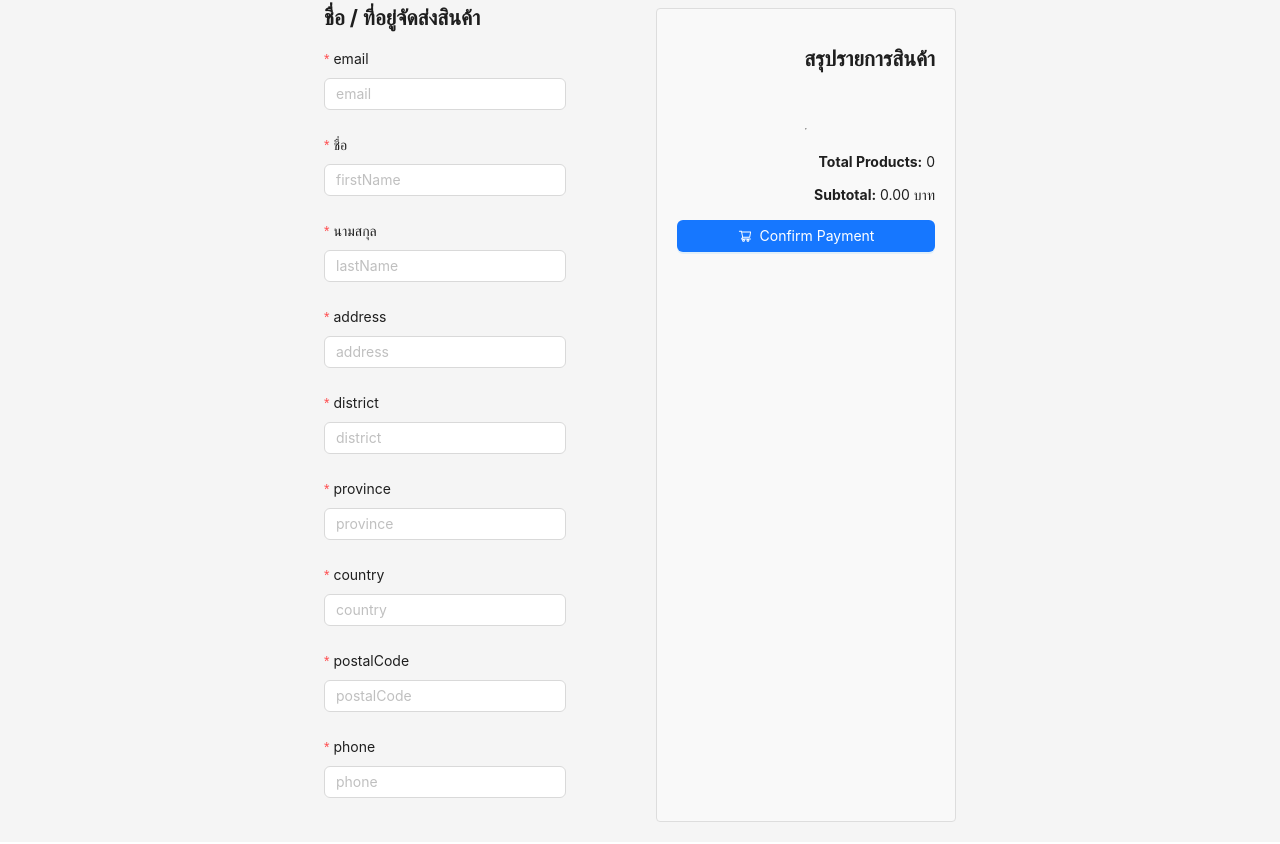
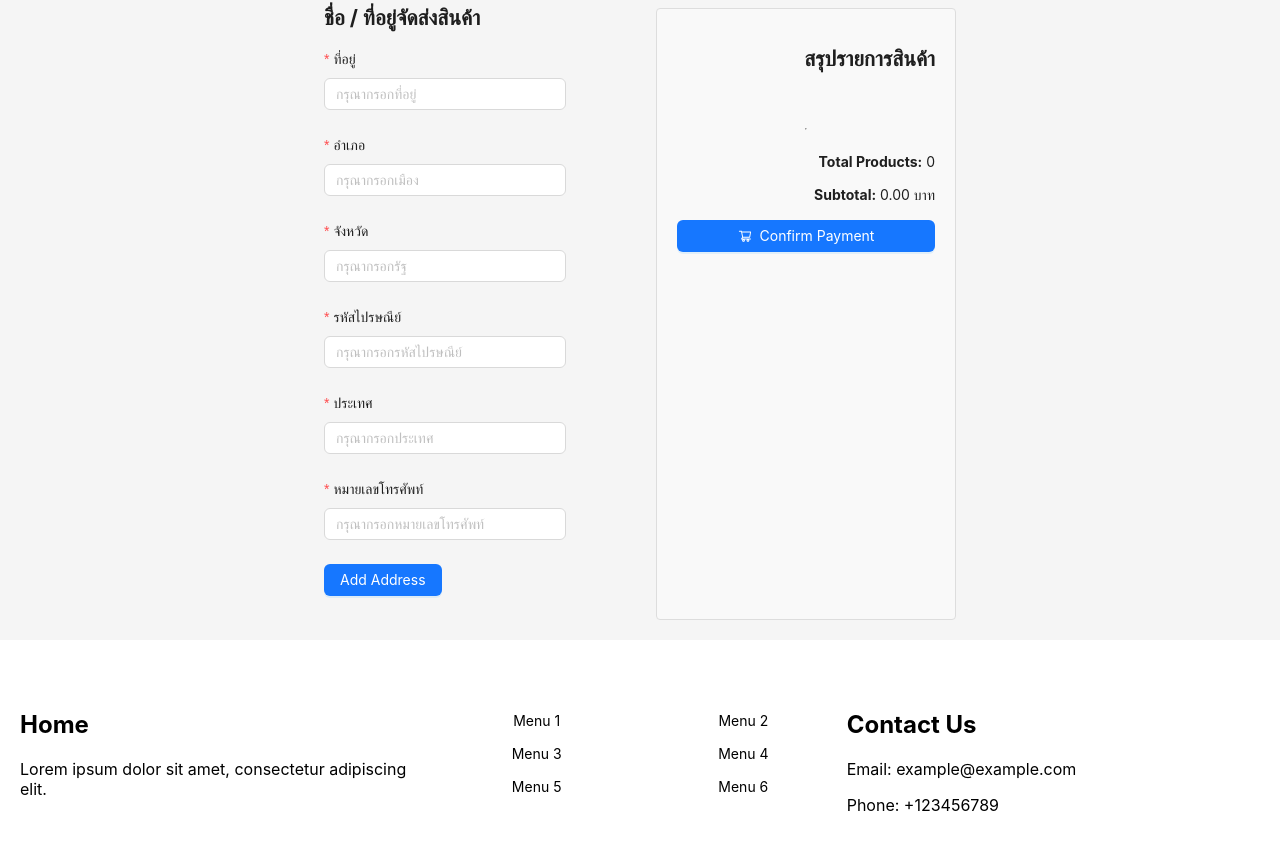
Before and after one commit to klanarongp/ecommerceV2, a React (Create React App) app: page /Payment in a window 1280 px wide. Shown: the part 496-1340 px from the top of the page. Built offline with nearby package versions, Linux system fonts and the light colour scheme.

Commit message:
frontend V4

```diff
--- a/package.json
+++ b/package.json
@@ -1,6 +1,6 @@
 {
   "name": "ecommerce",
-  "version": "0.1.1",
+  "version": "0.1.3",
   "private": true,
   "dependencies": {
     "@testing-library/jest-dom": "^5.17.0",
--- a/src/App.js
+++ b/src/App.js
@@ -1,6 +1,7 @@
 import React from 'react';
 import { Route, Routes } from 'react-router-dom';
 import Login from './Login/Login';
+import Register from './Register/Register';
 import Home from './Home/Home';
 import Promotion from './Promotion/Promotion';
 import Products from './Products/Products';
@@ -21,6 +22,7 @@ const App = () => {
         <Route path="/" element={<Home />} />
         <Route path="/Home" element={<Home />} />
         <Route path="/login" element={<Login />} />
+        <Route path="/Register" element={<Register />} />
         <Route path="/Promotion" element={<Promotion />} />
         <Route path="/Products" element={<Products />} />
         <Route path="/Details/:id" element={<Details />} />
--- a/src/Login/Login.js
+++ b/src/Login/Login.js
@@ -64,7 +64,7 @@ const Login = () => {
           <Button type="primary" htmlType="submit" className="login-form-button">
             Log in
           </Button>
-          <Button type="default" htmlType="button" className="login-form-button signup-button" href="/signup">
+          <Button type="default" htmlType="button" className="login-form-button signup-button" href="/Register">
             Sign Up
           </Button>
         </Form.Item>
--- a/src/Payment/Payment.js
+++ b/src/Payment/Payment.js
@@ -2,6 +2,7 @@ import React, { useState } from 'react';
 import { Layout, Form, Input, Button, Modal, Upload, message, Menu } from 'antd';
 import { ShoppingCartOutlined, UserOutlined, UploadOutlined } from '@ant-design/icons';
 import { Link, useLocation } from 'react-router-dom';
+import axios from 'axios';
 import './Payment.css';
 import bannerImage from '../assets/img1.png';
 
@@ -12,29 +13,68 @@ const Payment = () => {
   const [isModalVisible, setIsModalVisible] = useState(false);
   const [fileList, setFileList] = useState([]);
   const location = useLocation();
-
-  // Get products from location or localStorage
   const [productsInCart] = useState(() => {
     const savedCart = JSON.parse(localStorage.getItem('cart')) || [];
     return location.state?.productsInCart || savedCart;
   });
 
-  // Calculate total quantity and price
   const totalQuantity = productsInCart.reduce((total, product) => total + product.quantity, 0);
   const totalPrice = productsInCart.reduce((total, product) => total + product.price * product.quantity, 0);
 
-  const onFinish = (values) => {
-    console.log('Payment Info:', values);
+  const onFinish = async (values) => {
+    try {
+      const token = localStorage.getItem('token');
+      const response = await axios.put('http://localhost:3000/api/address', values, {
+        headers: {
+          'Authorization': `Bearer ${token}`
+        }
+      });
+      console.log('Response:', response.data);
+      message.success('ข้อมูลที่อยู่จัดส่งถูกส่งเรียบร้อยแล้ว');
+      setIsModalVisible(false);
+    } catch (error) {
+      console.error('Error sending address:', error);
+      message.error('เกิดข้อผิดพลาดในการส่งข้อมูลที่อยู่');
+    }
   };
 
-  const showModal = () => {
-    setIsModalVisible(true);
-  };
+  const handleOk = async () => {
+    try {
+        const formData = new FormData();
+        const totalQuantity = productsInCart.reduce((total, product) => total + product.quantity, 0);
+        const vat = totalPrice * 0.07;
+        const promotion_id = null;
+        const total_price = totalPrice + vat;
 
-  const handleOk = () => {
-    message.success('ระบบได้รับการยืนยันการชำระเงินแล้ว');
-    setIsModalVisible(false);
-  };
+        // Append billing information
+        formData.append('amount', totalQuantity);
+        formData.append('vat', vat);
+        formData.append('promotion_id', promotion_id);
+        formData.append('price', totalPrice);
+        formData.append('total_price', total_price);
+
+        // Append uploaded files
+        fileList.forEach((file) => {
+            formData.append('img_bill', file.originFileObj);
+        });
+
+        const response = await axios.post('http://localhost:3000/api/billing', formData, {
+            headers: {
+                'Content-Type': 'multipart/form-data',
+                'Authorization': `Bearer ${localStorage.getItem('token')}`, // เพิ่ม Authorization header
+            },
+        });
+
+        console.log('Payment confirmation response:', response.data);
+        message.success('ระบบได้รับการยืนยันการชำระเงินแล้ว');
+        setIsModalVisible(false);
+        setFileList([]);
+    } catch (error) {
+        console.error('Error confirming payment:', error);
+        message.error('เกิดข้อผิดพลาดในการยืนยันการชำระเงิน');
+    }
+
+};
 
   const handleCancel = () => {
     setIsModalVisible(false);
@@ -88,27 +128,54 @@ const Payment = () => {
             layout="vertical"
             onFinish={onFinish}
             style={{ maxWidth: '400px' }}
-          >       {/* 'firstName', 'lastName', 'address', 'district', 'province', 'country', 'postalCode', 'phone', 'bankTransfer' */}
-            {['email', 'firstName', 'lastName', 'address', 'district', 'province', 'country', 'postalCode', 'phone'].map((field, index) => (
+          >
+            {[ 'street_address', 'city', 'state', 'postal_code', 'country', 'phone'].map((field, index) => (
               <Form.Item
                 key={index}
                 name={field}
-                label={field === 'firstName' ? 'ชื่อ' : field === 'lastName' ? 'นามสกุล' : field}
-                rules={[{ required: true, message: `กรุณากรอก${field}` }]}
+                label={
+                  field === 'street_address' ? 'ที่อยู่' :
+                  field === 'city' ? 'อำเภอ' :
+                  field === 'state' ? 'จังหวัด' :
+                  field === 'postal_code' ? 'รหัสไปรษณีย์' :
+                  field === 'country' ? 'ประเทศ' :
+                  field === 'phone' ? 'หมายเลขโทรศัพท์' :
+                  field
+                }
+                rules={[
+                  { required: true, message: `กรุณากรอก${field}` },
+                  ...(field === 'phone' ? [{ pattern: /^[0-9]{10}$/, message: 'กรุณากรอกหมายเลขโทรศัพท์ให้ถูกต้อง' }] : []),
+                ]}
               >
-                <Input placeholder={field} />
+                <Input
+                  placeholder={
+                    field === 'street_address' ? 'กรุณากรอกที่อยู่' :
+                    field === 'city' ? 'กรุณากรอกเมือง' :
+                    field === 'state' ? 'กรุณากรอกรัฐ' :
+                    field === 'postal_code' ? 'กรุณากรอกรหัสไปรษณีย์' :
+                    field === 'country' ? 'กรุณากรอกประเทศ' :
+                    field === 'phone' ? 'กรุณากรอกหมายเลขโทรศัพท์' :
+                    'กรุณากรอก ' + field
+                  }
+                />
               </Form.Item>
             ))}
+
+            <Form.Item>
+              <Button type="primary" htmlType="submit">
+                Add Address
+              </Button>
+            </Form.Item>
           </Form>
         </div>
 
-        {/* Cart Summary total */}
+        {/* Cart Summary */}
         <div className="cart-summary">
           <h2>สรุปรายการสินค้า</h2>
           <div>
             {productsInCart.map((product) => (
               <div key={product.id} className="cart-item">
-                <strong>{product.description}</strong> x {product.quantity} = { (product.price * product.quantity).toFixed(2) } บาท
+                <strong>{product.description}</strong> x {product.quantity} = {(product.price * product.quantity).toFixed(2)} บาท
               </div>
             ))}
           </div>
@@ -119,7 +186,7 @@ const Payment = () => {
           <div>
             <strong>Subtotal:</strong> {totalPrice.toFixed(2)} บาท
           </div>
-          <Button type="primary" icon={<ShoppingCartOutlined />} block onClick={showModal}>
+          <Button type="primary" icon={<ShoppingCartOutlined />} block onClick={() => setIsModalVisible(true)}>
             Confirm Payment
           </Button>
         </div>
@@ -161,10 +228,10 @@ const Payment = () => {
             ))}
           </ul>
         </div>
-        <div className="footer-section contact-info">
+        <div className="footer-section">
           <h2>Contact Us</h2>
-          <p>Email: contact@ourstore.com</p>
-          <p>Phone: +123 456 7890</p>
+          <p>Email: example@example.com</p>
+          <p>Phone: +123456789</p>
         </div>
       </Footer>
     </Layout>
--- /dev/null
+++ b/src/Register/Register.js
@@ -0,0 +1,64 @@
+import React, { useState } from 'react';
+import { Form, Input, Button, message } from 'antd';
+import axios from 'axios';
+
+const Register = () => {
+    const [loading, setLoading] = useState(false);
+
+    const onFinish = async (values) => {
+        setLoading(true);
+        try {
+            await axios.post('http://localhost:3000/api/users/register', values);
+            message.success('สร้างผู้ใช้งานสำเร็จ'); // เพิ่มข้อความที่ต้องการที่นี่
+            // Redirect to login or homepage
+        } catch (error) {
+            message.error(error.response.data.message || 'Failed to register');
+        } finally {
+            setLoading(false);
+        }
+    };
+
+    return (
+        <div style={{ maxWidth: '400px', margin: 'auto' }}>
+            <h2>Register</h2>
+            <Form onFinish={onFinish}>
+                <Form.Item
+                    name="email"
+                    rules={[{ required: true, type: 'email', message: 'Please input a valid email!' }]}
+                >
+                    <Input placeholder="Email" />
+                </Form.Item>
+                <Form.Item
+                    name="password"
+                    rules={[{ required: true, message: 'Please input your password!' }]}
+                >
+                    <Input.Password placeholder="Password" />
+                </Form.Item>
+                <Form.Item
+                    name="confirm"
+                    dependencies={['password']}
+                    rules={[
+                        { required: true, message: 'Please confirm your password!' },
+                        ({ getFieldValue }) => ({
+                            validator(_, value) {
+                                if (!value || getFieldValue('password') === value) {
+                                    return Promise.resolve();
+                                }
+                                return Promise.reject(new Error('The two passwords do not match!'));
+                            },
+                        }),
+                    ]}
+                >
+                    <Input.Password placeholder="Confirm Password" />
+                </Form.Item>
+                <Form.Item>
+                    <Button type="primary" htmlType="submit" loading={loading}>
+                        Register
+                    </Button>
+                </Form.Item>
+            </Form>
+        </div>
+    );
+};
+
+export default Register;
--- a/src/admin/ManagePaymentVerification/ManagePaymentVerification.js
+++ b/src/admin/ManagePaymentVerification/ManagePaymentVerification.js
@@ -1,4 +1,5 @@
-import React, { useState } from 'react';
+import React, { useState,useEffect } from 'react';
+import axios from 'axios';
 import { Layout, Menu, Table, Popconfirm, message, Modal, Select, Button, Input,Row,Col } from 'antd';
 import { Link } from 'react-router-dom';
 import { ShoppingCartOutlined, UserOutlined, EyeOutlined } from '@ant-design/icons';
@@ -9,37 +10,29 @@ const { Option } = Select;
 const { Search } = Input;
 
 const ManagePaymentVerification = () => {
-  const [payments, setPayments] = useState([
-    {
-      key: '1',
-      no: 1,
-      orderId: 'ORD123456',
-      username: 'john.doe@example.com',
-      firstName: 'John',
-      lastName: 'Doe',
-      address: '123 Main St, City, Country',
-      phone: '012-345-6789',
-      slip: 'slip1.jpg', // ตัวอย่างชื่อไฟล์สลิป
-      status: 'รอการตรวจสอบ',
-    },
-    {
-      key: '2',
-      no: 2,
-      orderId: 'ORD123457',
-      username: 'jane.smith@example.com',
-      firstName: 'Jane',
-      lastName: 'Smith',
-      address: '456 Elm St, City, Country',
-      phone: '987-654-3210',
-      slip: 'slip2.jpg', // ตัวอย่างชื่อไฟล์สลิป
-      status: 'รอการตรวจสอบ',
-    },
-  ]);
+  const [payments, setPayments] = useState([]);
+  useEffect(() => {
+    const fetchProducts = async () => {
+      try {
+        const response = await axios.get('http://localhost:3000/api/billing');
+        // const updatedProducts = response.data.map(product => ({
+        //   ...product,
+        //   status: product.quantity < 5 ? "ใกล้หมด" : "พร้อมขาย",
+        // }));
+        console.log(response.data.dataBilling)
+        setPayments(response.data.dataBilling);
+      } catch (error) {
+        console.error('Error fetching products:', error);
+      }
+    };
+    fetchProducts();
+  }, []);
 
   const [isModalVisible, setIsModalVisible] = useState(false);
   const [selectedSlip, setSelectedSlip] = useState(null);
   const [editingPayment, setEditingPayment] = useState(null);
   const [selectedStatus, setSelectedStatus] = useState('รอการตรวจสอบ');
+  const [orderDetail, setOrderDetail] = useState([]);
 
   const handleDelete = (key) => {
     const newPayments = payments.filter((payment) => payment.key !== key);
@@ -48,12 +41,14 @@ const ManagePaymentVerification = () => {
   };
 
   const showSlipModal = (payment) => {
-    setSelectedSlip(payment.slip);
+    setSelectedSlip(payment.img_bill);
     setEditingPayment(payment);
     setIsModalVisible(true);
     setSelectedStatus(payment.status); // ตั้งค่าสถานะเริ่มต้นใน Modal
+    // setOrderDetail({ orderDetail : payment.orderDetail});
+    setOrderDetail(payment.orderDetail);
+    console.log(payment.orderDetail)
   };
-
   const handleConfirm = () => {
     const updatedPayments = payments.map((payment) => {
       if (payment.key === editingPayment.key) {
@@ -75,43 +70,38 @@ const ManagePaymentVerification = () => {
 
   const columns = [
     {
-      title: 'No',
-      dataIndex: 'no',
-      key: 'no',
+      title: 'Order ID',
+      dataIndex: 'order_id',
+      key: 'order_id',
     },
     {
-      title: 'Order ID',
-      dataIndex: 'orderId',
-      key: 'orderId',
+      title: 'Email',
+      dataIndex: 'email',
+      key: 'email',
     },
     {
-      title: 'Username/Email',
-      dataIndex: 'username',
-      key: 'username',
+      title: 'promotion',
+      dataIndex: 'promotion_id',
+      key: 'promotion_id',
     },
     {
-      title: 'ชื่อ',
-      dataIndex: 'firstName',
-      key: 'firstName',
+      title: 'จำนวน',
+      dataIndex: 'amount',
+      key: 'amount',
     },
     {
-      title: 'นามสกุล',
-      dataIndex: 'lastName',
-      key: 'lastName',
+      title: 'ราคา',
+      dataIndex: 'price',
+      key: 'price',
     },
     {
-      title: 'ที่อยู่',
-      dataIndex: 'address',
-      key: 'address',
-    },
-    {
-      title: 'เบอร์โทร',
-      dataIndex: 'phone',
-      key: 'phone',
+      title: 'ราคารวม',
+      dataIndex: 'total_price',
+      key: 'total_price',
     },
     {
       title: 'สลิป',
-      key: 'slip',
+      key: 'img_bill',
       render: (text, record) => (
         <Button
           type="link"
@@ -119,11 +109,6 @@ const ManagePaymentVerification = () => {
           onClick={() => showSlipModal(record)}
         />
       ),
-    },
-    {
-      title: 'สถานะ',
-      dataIndex: 'status',
-      key: 'status',
     },
     {
       title: 'จัดการ',
@@ -179,9 +164,9 @@ const ManagePaymentVerification = () => {
         onCancel={handleEditCancel}
         footer={null}
       >
-        <img src={selectedSlip} alt="Slip" style={{ width: '100%', height: 'auto', marginBottom: '16px' }} />
+        <img src={selectedSlip} alt="img_bill" style={{ width: '100%', height: 'auto', marginBottom: '16px' }} />
         <Select
-          value={selectedStatus}
+          value={selectedStatus.order_id}
           onChange={setSelectedStatus}
           style={{ width: '100%', marginBottom: '16px' }}
         >
@@ -189,6 +174,7 @@ const ManagePaymentVerification = () => {
           <Option value="ไม่ถูกต้อง">ไม่ถูกต้อง</Option>
           <Option value="รอการตรวจสอบ">รอการตรวจสอบ</Option>
         </Select>
+        <Row><Col>{orderDetail.order_id ? 'have' : 'don'}</Col></Row>
         <Button type="primary" onClick={handleConfirm} style={{ marginRight: '8px' }}>ยืนยัน</Button>
         <Button type="default" onClick={handleEditCancel}>ยกเลิก</Button>
       </Modal>
```
Also changed, not shown: src/Details/Details.js (+71 -36 lines), src/Home/Home.js (+17 -8 lines), src/admin/ManageProducts/ManageProducts.js (+4 -3 lines).
